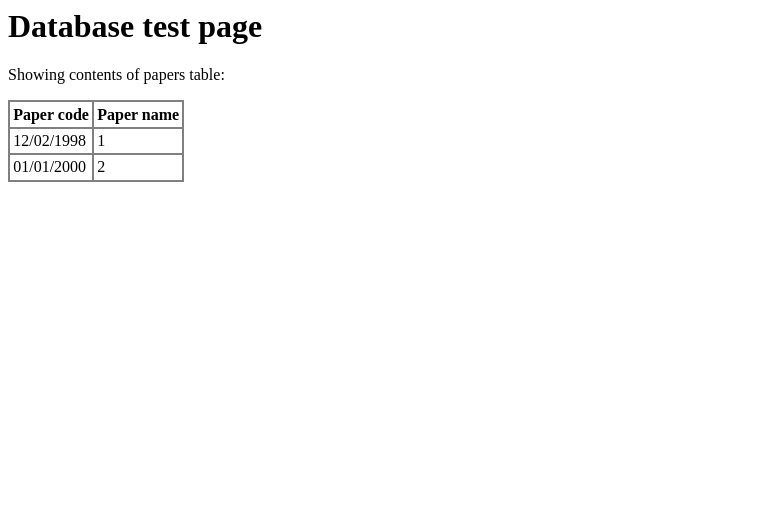
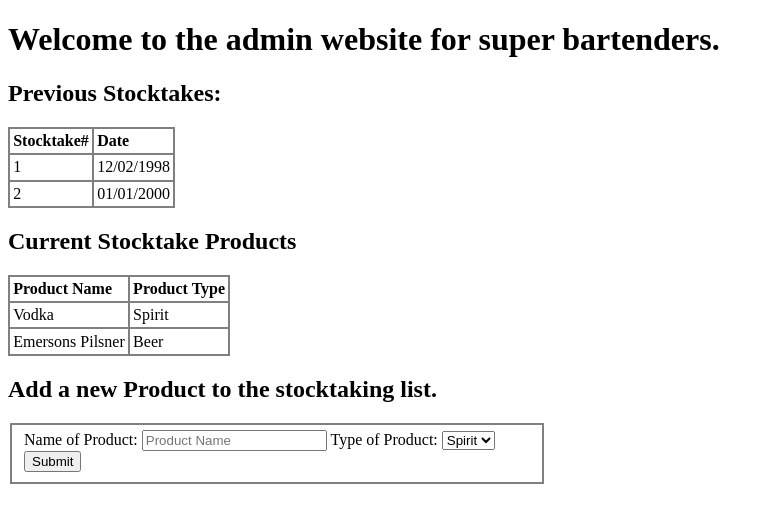
Before and after one commit to timcop/Stocktake, a PHP site: page /test.php in a window 1280 px wide. Shown: the top 523 px of the page, without its empty margins (0-774 px from the left). Run offline with PHP 8.4, Linux system fonts and the light colour scheme; data comes from the database, SQL or seed files in the repository.

Commit message:
Add insert_product.php
add insert_product.php for the admin to insert new products into the products database.
Add Products tabel to admin site
Update table text on admin and client sites.

```diff
--- a/www/test.php
+++ b/www/test.php
@@ -1,11 +1,11 @@
-<!DOCTYPE HTML PUBLIC "-//IETF//DTD HTML//EN">
-<html>
+<!DOCTYPE html>
+<html lang="en">
     <head>
-        <title>Database test page</title>
+        <title>Admin Database test page</title>
         <style>
             th { text-align: left; }
 
-            table, th, td {
+            table, th, td, fieldset {
             border: 2px solid grey;
             border-collapse: collapse;
             }
@@ -13,16 +13,20 @@
             th, td {
             padding: 0.2em;
             }
+
+            fieldset {
+                width: 40%;
+            }
         </style>
     </head>
 
     <body>
-        <h1>Database test page</h1>
+        <h1>Welcome to the admin website for super bartenders.</h1>
 
-        <p>Showing contents of papers table:</p>
+        <h2>Previous Stocktakes:</h2>
 
         <table border="1">
-            <tr><th>Paper code</th><th>Paper name</th></tr>
+            <tr><th>Stocktake#</th><th>Date</th></tr>
 
             <?php
 
@@ -38,10 +42,49 @@
                 $q = $pdo->query("SELECT * FROM Stocktakes");
 
                 while($row = $q->fetch()){
-                echo "<tr><td>".$row["date"]."</td><td>".$row["uid"]."</td></tr>\n";
+                echo "<tr><td>".$row["uid"]."</td><td>".$row["date"]."</td></tr>\n";
                 }
 
             ?>
         </table>
+
+        <h2>Current Stocktake Products</h2>
+        <table border="1">
+            <tr><th>Product Name</th><th>Product Type</th></tr>
+            <?php
+
+                $db_host   = '127.0.0.1';
+                $db_name   = 'stocktake';
+                $db_user   = 'root';
+                $db_passwd = 'insecure_mysqlroot_pw';
+
+                $pdo_dsn = "mysql:host=$db_host;dbname=$db_name";
+
+                $pdo = new PDO($pdo_dsn, $db_user, $db_passwd);
+
+                $q = $pdo->query("SELECT * FROM Products");
+
+                while($row = $q->fetch()){
+                echo "<tr><td>".$row["name"]."</td><td>".$row["type"]."</td></tr>\n";
+                }
+
+            ?>
+        </table>
+
+        <section>
+            <h2>Add a new Product to the stocktaking list.</h2>
+            <form method="post" enctype="aplication/x-www-form-urlencoded" action="insert_product.php">
+                <fieldset>
+                <label for="name">Name of Product: </label><input type="text" placeholder="Product Name" id="name" name="name" maxlength="50" required>
+                <label for="type">Type of Product: </label>
+                <select name="type" id="type">
+                    <option value="Spirit">Spirit</option>
+                    <option value="Beer">Beer</option>
+                </select>
+                <input type="submit" value="Submit">
+                </fieldset>
+            </form>
+        </section>
+
     </body>
 </html>
```
Also changed, not shown: www/index.php (+5 -4 lines), www/insert_product.php (added, +15 -0 lines).
